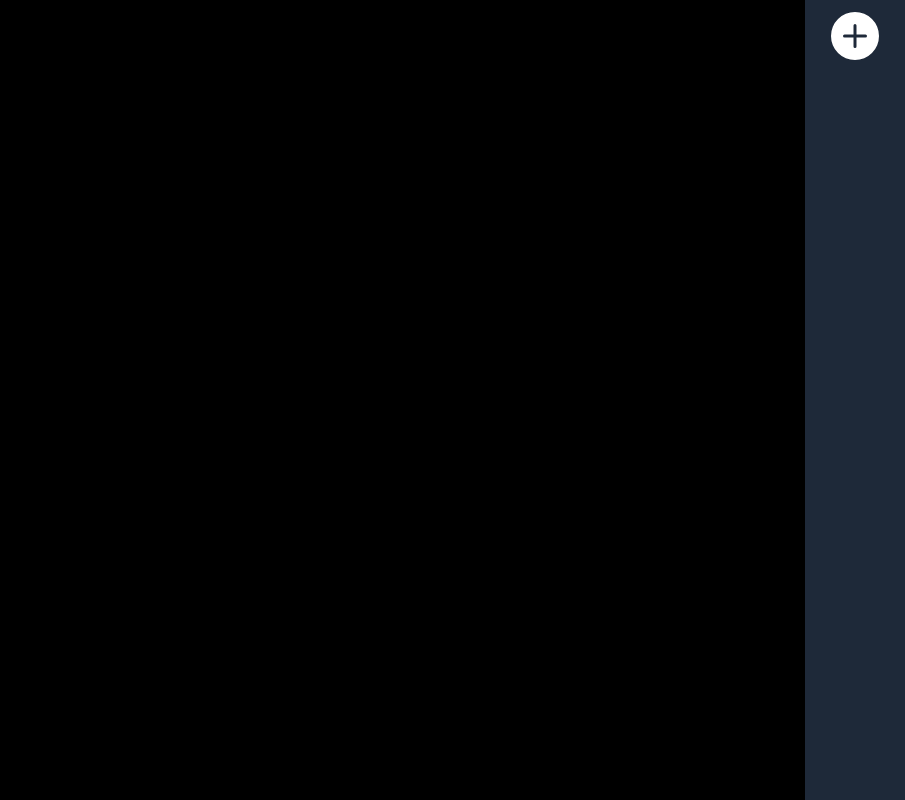
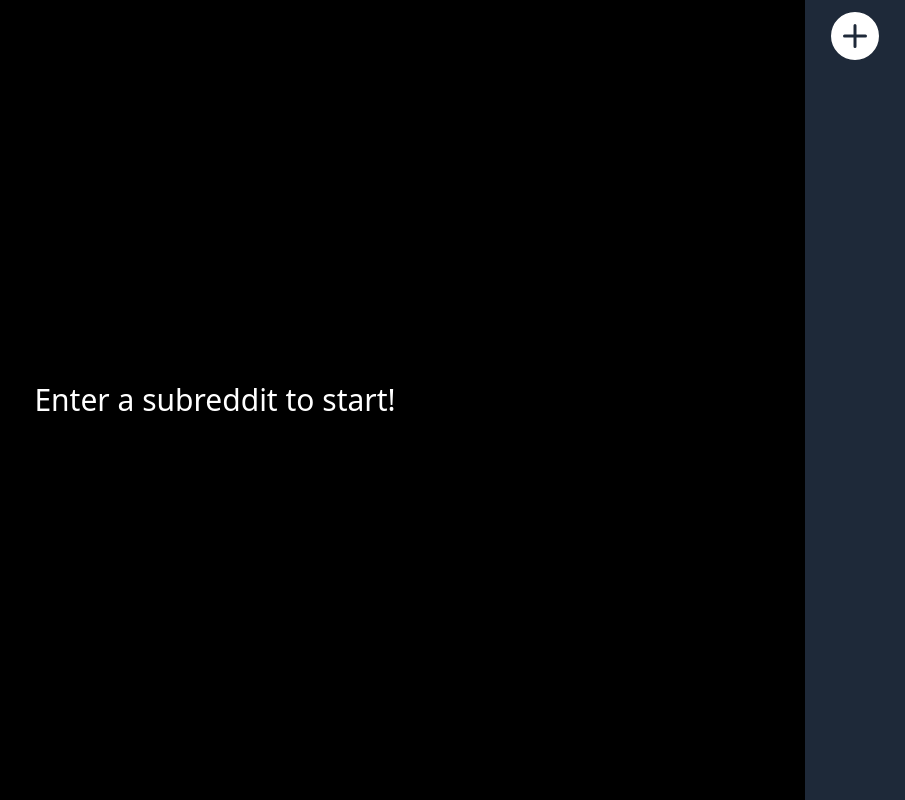
Before and after one commit to devniteshkumar/reddit-client, a React (Vite) app: page / in a window 1280 px wide. Shown: the whole page, without its empty margins (375-1280 px from the left). Built offline with nearby package versions, Linux system fonts and the light colour scheme.

Commit message:
bug-fixes

```diff
--- a/src/App.jsx
+++ b/src/App.jsx
@@ -16,11 +16,12 @@
   };
 
   return (
-    <div
-      className={`flex text-palette ${
-        subreddits.length === 0 ? "bg-black" : ""
-      }`}
-    >
+    <div className="flex text-white bg-black">
+      {subreddits.length === 0 && (
+        <div className="m-auto text-center text-3xl">
+          Enter a subreddit to start!
+        </div>
+      )}
       <LaneContainer
         subreddits={subreddits}
         removeSubreddit={removeSubreddit}
--- a/src/components/lanecontainer.jsx
+++ b/src/components/lanecontainer.jsx
@@ -4,7 +4,7 @@
 function LaneContainer({ subreddits, removeSubreddit }) {
   const numLanes = subreddits.length;
   return (
-    <div className="h-screen flex overflow-x-auto bg-palette dark:bg-zinc-900 mr-[100px]">
+    <div className="h-screen flex overflow-x-auto dark:bg-zinc-900 mr-[100px]">
       {subreddits.map((name) => (
         <div
           key={name}
--- a/src/index.css
+++ b/src/index.css
@@ -1,11 +1 @@
 @import "tailwindcss";
-
-.bg-palette {
-    background-color: #F5F1ED;
-    /* Isabelline */
-}
-
-.text-palette {
-    color: #252323;
-    /* Raisin Black */
-}
```
